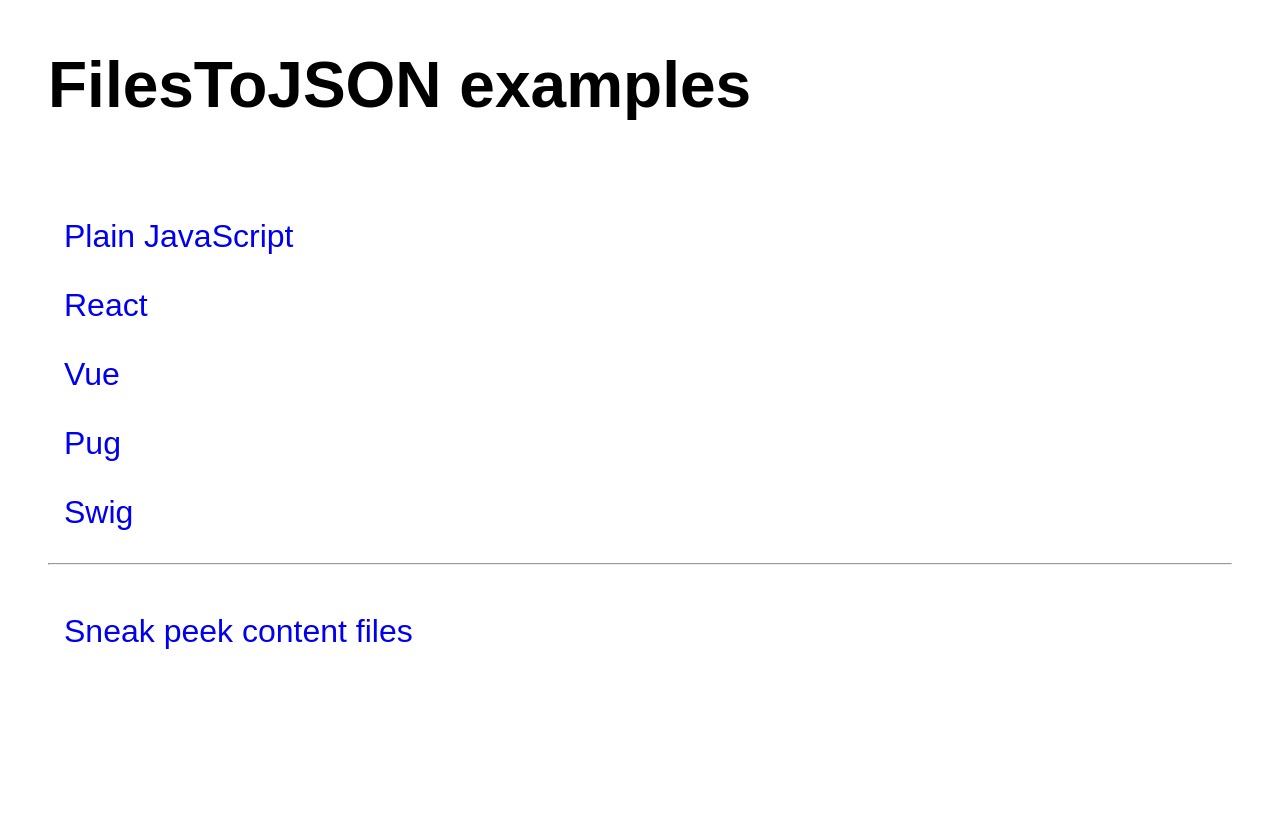
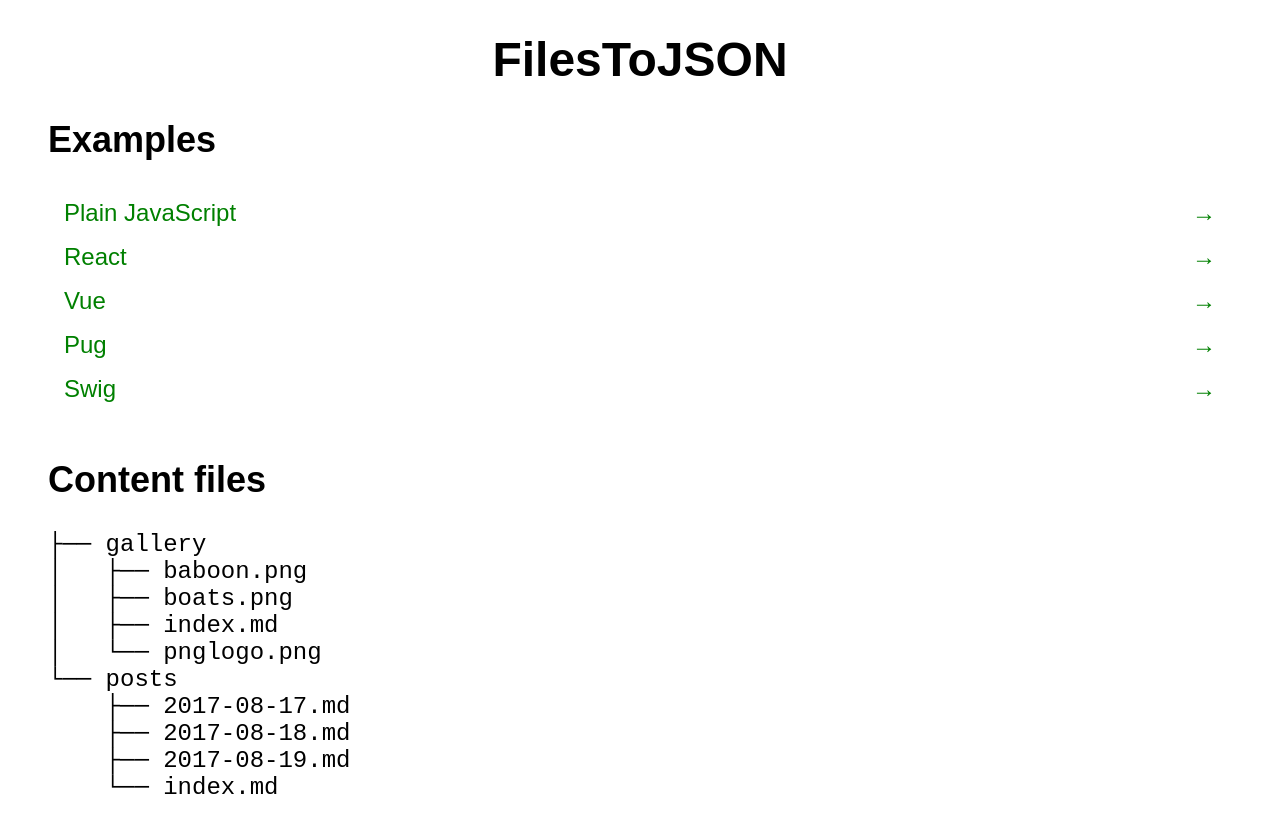
Before and after one commit to bernardodiasc/filestojson, a website: page examples/index.html in a window 1280 px wide. Before the commit the page ends 800 px from the top, so only its background shows below. Drawn offline with Linux system fonts and the light colour scheme.

Commit message:
update examples

```diff
--- a/examples/index.html
+++ b/examples/index.html
@@ -6,11 +6,14 @@
   <style>
   body {
     font-family: sans-serif;
-    margin: 3rem;
-    font-size: 2rem;
+    margin: 2rem 3rem;
+    font-size: 1.5rem;
+  }
+  h1 {
+    text-align: center;
   }
   ul {
-    margin: 5rem 0 0;
+    margin: 0 0 3rem;
     padding: 0;
   }
   li {
@@ -21,24 +24,41 @@
   a {
     text-decoration: none;
     display: block;
-    padding: 1rem;
+    padding: 0.5rem 1rem;
+    border-radius: 0.2rem;
+    color: green;
   }
   a:hover {
-    text-decoration: underline;
-    background: #fbfbfb;
+    background: #f1f1f1;
+  }
+  hr {
+    margin: 3rem 0;
+  }
+  span {
+    float: right;
   }
   </style>
 </head>
 <body>
-  <h1>FilesToJSON examples</h1>
+  <h1>FilesToJSON</h1>
+  <h2>Examples</h2>
   <ul>
-    <li><a href="plainjs">Plain JavaScript</a></li>
-    <li><a href="react">React</a></li>
-    <li><a href="vue">Vue</a></li>
-    <li><a href="pug">Pug</a></li>
-    <li><a href="swig">Swig</a></li>
+    <li><a href="plainjs">Plain JavaScript <span>→</span></a></li>
+    <li><a href="react">React <span>→</span></a></li>
+    <li><a href="vue">Vue <span>→</span></a></li>
+    <li><a href="pug">Pug <span>→</span></a></li>
+    <li><a href="swig">Swig <span>→</span></a></li>
   </ul>
-  <hr />
-  <p><a href="content">Sneak peek content files</a></p>
+  <h2>Content files</h2>
+  <pre><code>├── gallery
+│   ├── baboon.png
+│   ├── boats.png
+│   ├── index.md
+│   └── pnglogo.png
+└── posts
+    ├── 2017-08-17.md
+    ├── 2017-08-18.md
+    ├── 2017-08-19.md
+    └── index.md</code></pre>
 </body>
 </html>
```
Also changed, not shown: examples/plainjs/index.html (+19 -3 lines).
